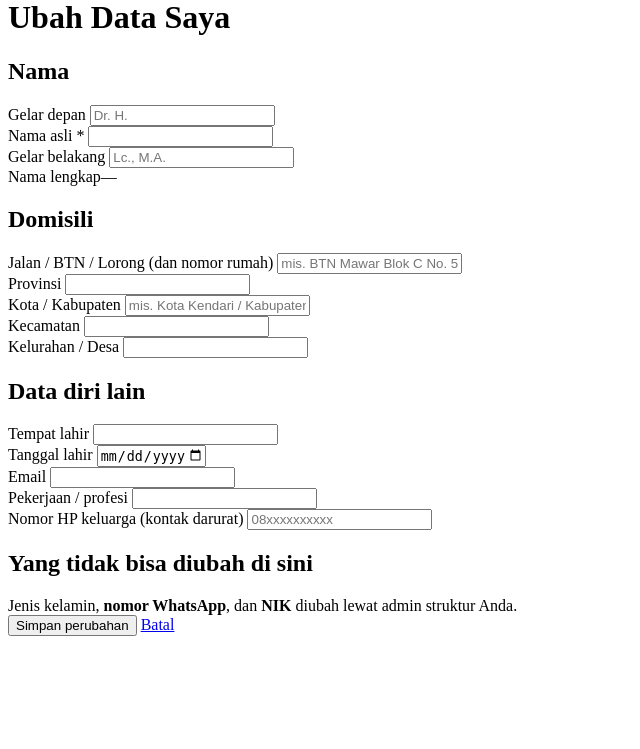
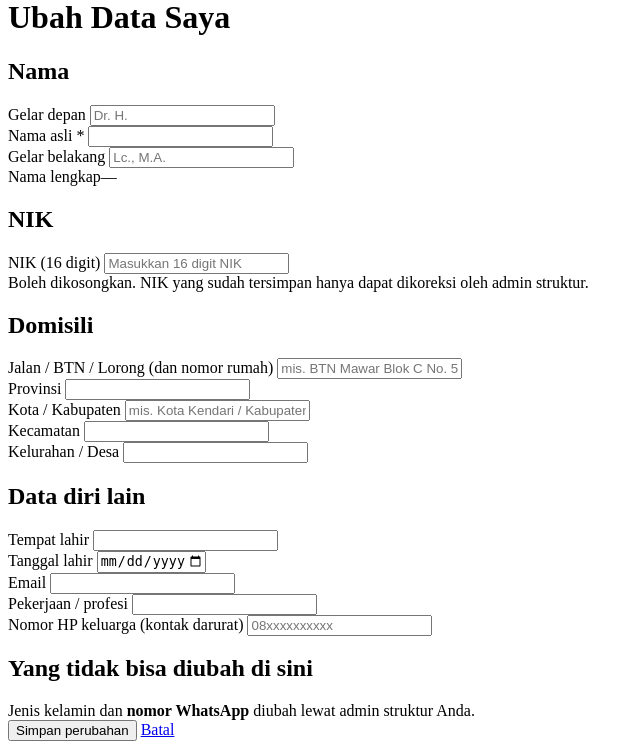
Before and after one commit to MAIM30/diwan, a PHP site: the page made by app/Views/pengurus/ubah.php in a window 1280 px wide. Shown: the part 307-1056 px from the top of the page, without its empty margins (0-640 px from the left). Before the commit the page ends 943 px from the top, so only its background shows below. Run offline with PHP 8.4, Linux system fonts and the light colour scheme; tables that the repository leaves empty or names only in its code hold one stand-in row (values such as "Sample post"); the template is opened without the code that fills it: most values are stand-ins (such as "Sample title", 1, 10 or a date in 2020); data that the repository does not hold is empty; some libraries are stand-ins or nearby versions.

Commit message:
Peserta dapat melengkapi NIK dari portal

```diff
--- a/app/Core/Ui.php
+++ b/app/Core/Ui.php
@@ -279,6 +279,7 @@ class Ui {
     // Label kolom data diri yang boleh diubah pengurus sendiri (Portal) -- dipakai form, riwayat, dan umpan admin.
     const PROFILE_LABELS = [
         'title_prefix' => 'Gelar depan', 'name' => 'Nama asli', 'title_suffix' => 'Gelar belakang',
+        'nik' => 'NIK',
         'address_text' => 'Jalan/BTN/Lorong', 'village' => 'Kelurahan/Desa', 'district' => 'Kecamatan', 'city' => 'Kota/Kabupaten',
         'province' => 'Provinsi', 'birth_place' => 'Tempat lahir', 'birth_date' => 'Tanggal lahir', 'email' => 'Email',
         'occupation' => 'Pekerjaan', 'family_phone' => 'HP keluarga',
--- a/app/Views/pengurus/ubah.php
+++ b/app/Views/pengurus/ubah.php
@@ -8,7 +8,8 @@
 //     dipilih bertingkat dari data wilayah resmi (app.js, data-lokasi), dan tetap bisa diketik bila daftarnya tak bisa dimuat;
 //   * bidang SENSITIF (jalan, tanggal lahir, email, HP keluarga) TIDAK ditampilkan -- hanya diberi lencana "sudah terisi";
 //     kolom kosong berarti "jangan ubah", dan isinya hanya terganti bila mengetik yang baru;
-//   * nomor WA dan NIK tidak bisa diubah dari sini (kredensial masuk).
+//   * NIK boleh diisi bila masih kosong, tetapi tidak dapat diubah lagi lewat portal setelah tersimpan;
+//   * nomor WA dan jenis kelamin tetap dikelola admin.
 $this->view('layouts/member_header', ['title' => $title, 'person' => $person, 'active' => 'data']);
 
 $val = function ($col) use ($old, $person) { return array_key_exists($col, $old) && is_string($old[$col]) ? $old[$col] : (string) ($person[$col] ?? ''); };
@@ -48,6 +49,22 @@ $mark = function ($col) use ($person) { return empty($person[$col]) ? '' : '<div
     <div class="name-preview" style="margin-bottom:0">
       <span class="k">Nama lengkap</span><span class="v" data-name-preview>—</span>
     </div>
+  </section>
+
+  <section class="card" id="nik">
+    <div class="card-head"><h2><?= Ui::icon('shield', 19) ?> NIK</h2></div>
+    <?php if (empty($person['nik'])): ?>
+      <div class="field">
+        <label for="nik_input">NIK (16 digit)</label>
+        <input type="text" id="nik_input" name="nik" inputmode="numeric" maxlength="16" pattern="[0-9]{16}"
+               value="<?= e($val('nik')) ?>" placeholder="Masukkan 16 digit NIK">
+        <div class="help">Boleh dikosongkan. NIK yang sudah tersimpan hanya dapat dikoreksi oleh admin struktur.</div>
+        <?= $err('nik') ?>
+      </div>
+    <?php else: ?>
+      <p class="small muted" style="margin:0">NIK sudah tercatat. Untuk mengoreksinya, hubungi admin struktur Anda.</p>
+      <?= $err('nik') ?>
+    <?php endif; ?>
   </section>
 
   <section class="card">
@@ -130,7 +147,7 @@ $mark = function ($col) use ($person) { return empty($person[$col]) ? '' : '<div
   <section class="card">
     <div class="card-head"><h2><?= Ui::icon('lock', 19) ?> Yang tidak bisa diubah di sini</h2></div>
     <p class="small muted" style="margin:0">
-      Jenis kelamin, <strong>nomor WhatsApp</strong>, dan <strong>NIK</strong> diubah lewat admin struktur Anda.
+      Jenis kelamin dan <strong>nomor WhatsApp</strong> diubah lewat admin struktur Anda.
     </p>
   </section>
 
```
Also changed, not shown: app/Models/MemberModel.php (+37 -9 lines).
